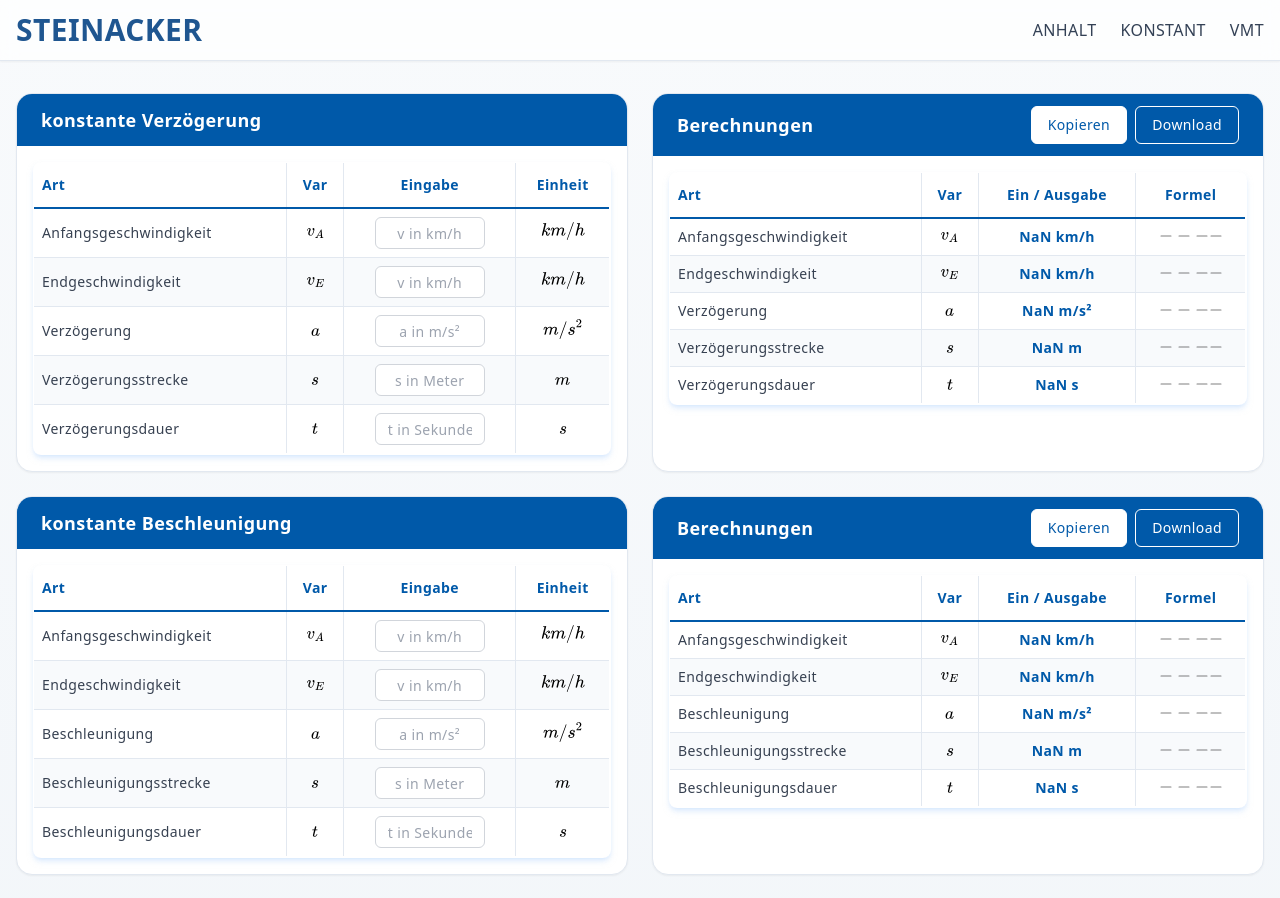
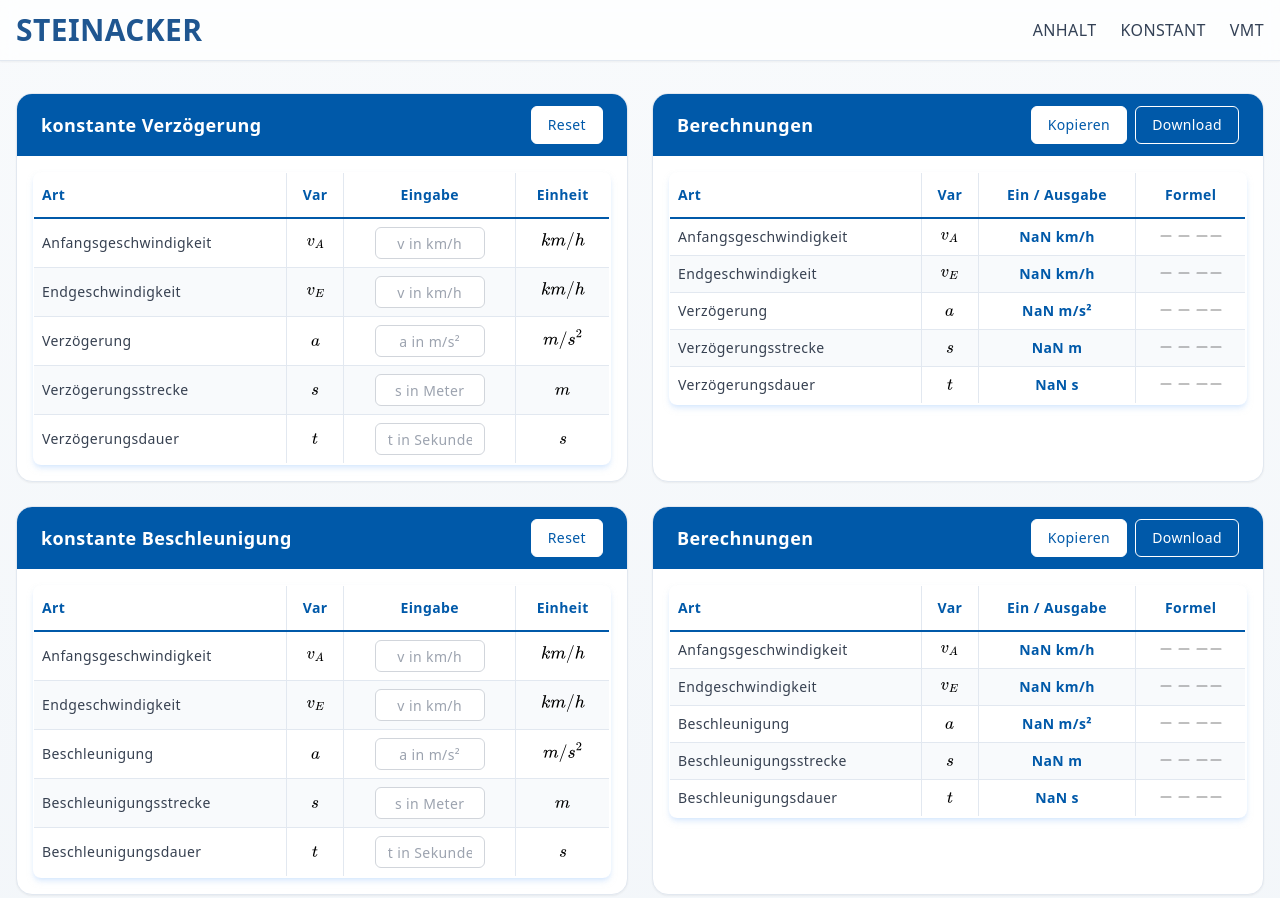
Before and after one commit to hoidOS/ifu, a Next.js app: page /Const in a window 1280 px wide. Shown: the top 898 px of the page. Built offline with nearby package versions, Linux system fonts and the light colour scheme.

Commit message:
feat: reset

```diff
--- a/pages/Const/ConstAccel.tsx
+++ b/pages/Const/ConstAccel.tsx
@@ -25,6 +25,22 @@ function ConstAccel() {
         if (savedS && !isNaN(parseFloat(savedS))) sset(parseFloat(savedS));
         if (savedT && !isNaN(parseFloat(savedT))) tset(parseFloat(savedT));
     }, []);
+
+    // Reset function to clear all input fields and sessionStorage
+    const handleReset = () => {
+        vAset(NaN);
+        vEset(NaN);
+        aset(NaN);
+        sset(NaN);
+        tset(NaN);
+
+        // Clear from sessionStorage
+        sessionStorage.removeItem('constAccel_vA');
+        sessionStorage.removeItem('constAccel_vE');
+        sessionStorage.removeItem('constAccel_a');
+        sessionStorage.removeItem('constAccel_s');
+        sessionStorage.removeItem('constAccel_t');
+    };
 
     const handleScreenshot = async (tableId: string, filename: string) => {
         const buttons = document.querySelectorAll(`#${tableId} .screenshot-buttons`);
@@ -320,8 +336,15 @@ function ConstAccel() {
     return (
         <>
             <div className="rounded-2xl shadow-sm overflow-hidden border border-slate-200 bg-white">
-                <div className="bg-[#0059a9] text-white px-6 py-3">
+                <div className="bg-[#0059a9] text-white px-6 py-3 flex justify-between items-center">
                     <h2 className="text-lg font-semibold">konstante Beschleunigung</h2>
+                    <button
+                        onClick={handleReset}
+                        className="bg-white text-[#0059a9] px-4 py-2 rounded-md text-sm font-medium hover:bg-blue-50 hover:shadow-sm transition-all duration-200 border border-white"
+                        title="Alle Eingaben zurücksetzen"
+                    >
+                        Reset
+                    </button>
                 </div>
                 <div className="p-4">
                 <table className="w-full text-sm border border-[#0059a9] rounded-lg overflow-hidden shadow-md shadow-blue-200/50 border-b-2 border-r-2">
--- a/pages/Const/ConstDecel.tsx
+++ b/pages/Const/ConstDecel.tsx
@@ -25,6 +25,22 @@ function ConstDecel() {
         if (savedS && !isNaN(parseFloat(savedS))) sset(parseFloat(savedS));
         if (savedT && !isNaN(parseFloat(savedT))) tset(parseFloat(savedT));
     }, []);
+
+    // Reset function to clear all input fields and sessionStorage
+    const handleReset = () => {
+        vAset(NaN);
+        vEset(NaN);
+        aset(NaN);
+        sset(NaN);
+        tset(NaN);
+
+        // Clear from sessionStorage
+        sessionStorage.removeItem('constDecel_vA');
+        sessionStorage.removeItem('constDecel_vE');
+        sessionStorage.removeItem('constDecel_a');
+        sessionStorage.removeItem('constDecel_s');
+        sessionStorage.removeItem('constDecel_t');
+    };
 
     const handleScreenshot = async (tableId: string, filename: string) => {
         const buttons = document.querySelectorAll(`#${tableId} .screenshot-buttons`);
@@ -320,8 +336,15 @@ function ConstDecel() {
     return (
         <>
             <div className="rounded-2xl shadow-sm overflow-hidden border border-slate-200 bg-white">
-                <div className="bg-[#0059a9] text-white px-6 py-3">
+                <div className="bg-[#0059a9] text-white px-6 py-3 flex justify-between items-center">
                     <h2 className="text-lg font-semibold">konstante Verzögerung</h2>
+                    <button
+                        onClick={handleReset}
+                        className="bg-white text-[#0059a9] px-4 py-2 rounded-md text-sm font-medium hover:bg-blue-50 hover:shadow-sm transition-all duration-200 border border-white"
+                        title="Alle Eingaben zurücksetzen"
+                    >
+                        Reset
+                    </button>
                 </div>
                 <div className="p-4">
                 <table className="w-full text-sm border border-[#0059a9] rounded-lg overflow-hidden shadow-md shadow-blue-200/50 border-b-2 border-r-2">
--- a/pages/Const/ConstDrive.tsx
+++ b/pages/Const/ConstDrive.tsx
@@ -21,6 +21,18 @@ function ConstAccel() {
         if (savedS && !isNaN(parseFloat(savedS))) setS(parseFloat(savedS));
         if (savedT && !isNaN(parseFloat(savedT))) setT(parseFloat(savedT));
     }, []);
+
+    // Reset function to clear all input fields and sessionStorage
+    const handleReset = () => {
+        setV(NaN);
+        setS(NaN);
+        setT(NaN);
+
+        // Clear from sessionStorage
+        sessionStorage.removeItem('constDrive_v');
+        sessionStorage.removeItem('constDrive_s');
+        sessionStorage.removeItem('constDrive_t');
+    };
 
     const handleScreenshot = async (tableId: string, filename: string) => {
         const buttons = document.querySelectorAll(`#${tableId} .screenshot-buttons`);
@@ -166,8 +178,15 @@ function ConstAccel() {
     return (
         <>
             <div className="rounded-2xl shadow-sm overflow-hidden border border-slate-200 bg-white">
-                <div className="bg-[#0059a9] text-white px-6 py-3">
+                <div className="bg-[#0059a9] text-white px-6 py-3 flex justify-between items-center">
                     <h2 className="text-lg font-semibold">Konstantfahrt</h2>
+                    <button
+                        onClick={handleReset}
+                        className="bg-white text-[#0059a9] px-4 py-2 rounded-md text-sm font-medium hover:bg-blue-50 hover:shadow-sm transition-all duration-200 border border-white"
+                        title="Alle Eingaben zurücksetzen"
+                    >
+                        Reset
+                    </button>
                 </div>
                 <div className="p-4">
                 <table className="w-full text-sm border border-[#0059a9] rounded-lg overflow-hidden shadow-md shadow-blue-200/50 border-b-2 border-r-2">
--- a/pages/VMT.tsx
+++ b/pages/VMT.tsx
@@ -17,6 +17,17 @@ function VMT() {
         if (savedS && !isNaN(parseFloat(savedS))) sSet(parseFloat(savedS));
         if (savedSR && !isNaN(parseFloat(savedSR))) sRSet(parseFloat(savedSR));
     }, []);
+
+    // Reset function to clear all input fields and sessionStorage
+    const handleResetESO = () => {
+        sSet(NaN);
+        sessionStorage.removeItem('vmt_s');
+    };
+
+    const handleResetRiegl = () => {
+        sRSet(NaN);
+        sessionStorage.removeItem('vmt_sR');
+    };
     // const [sMax, sMaxSet] = useState<number>(NaN)
     // const [dMax, dMaxSet] = useState<number>(NaN)
 
@@ -181,8 +192,15 @@ function VMT() {
 
 
             <div className="rounded-2xl shadow-sm overflow-hidden border border-slate-200 bg-white">
-                <div className="bg-[#0059a9] text-white px-6 py-3">
+                <div className="bg-[#0059a9] text-white px-6 py-3 flex justify-between items-center">
                     <h2 className="text-lg font-semibold">ESO</h2>
+                    <button
+                        onClick={handleResetESO}
+                        className="bg-white text-[#0059a9] px-4 py-2 rounded-md text-sm font-medium hover:bg-blue-50 hover:shadow-sm transition-all duration-200 border border-white"
+                        title="ESO Eingaben zurücksetzen"
+                    >
+                        Reset
+                    </button>
                 </div>
                 <div className="p-4">
                 <table className="w-full text-sm border border-[#0059a9] rounded-lg overflow-hidden shadow-md shadow-blue-200/50 border-b-2 border-r-2">
@@ -267,8 +285,15 @@ function VMT() {
             </div>
 
             <div className="rounded-2xl shadow-sm overflow-hidden border border-slate-200 bg-white">
-                <div className="bg-[#0059a9] text-white px-6 py-3">
+                <div className="bg-[#0059a9] text-white px-6 py-3 flex justify-between items-center">
                     <h2 className="text-lg font-semibold">Riegl</h2>
+                    <button
+                        onClick={handleResetRiegl}
+                        className="bg-white text-[#0059a9] px-4 py-2 rounded-md text-sm font-medium hover:bg-blue-50 hover:shadow-sm transition-all duration-200 border border-white"
+                        title="Riegl Eingaben zurücksetzen"
+                    >
+                        Reset
+                    </button>
                 </div>
                 <div className="p-4">
                 <table className="w-full text-sm border border-[#0059a9] rounded-lg overflow-hidden shadow-md shadow-blue-200/50 border-b-2 border-r-2">
```
